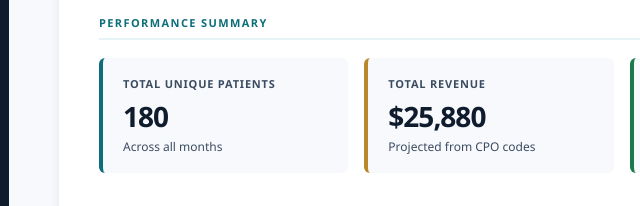
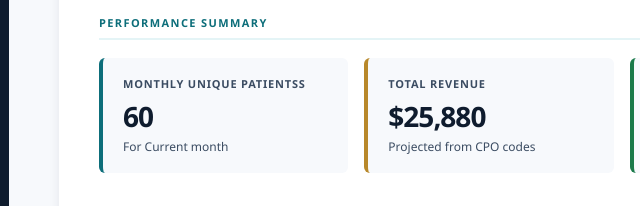
Before and after one commit to Mahimaamishra/CPO_Report_Generator_Updated, a plain HTML site: page index.html in a window 1280 px wide. Shown: the part 190-396 px from the top of the page, 311-951 px from the left. Drawn offline with nearby package versions, Linux system fonts and the light colour scheme.

Commit message:
Fix KPI labels and update total patients calculationUnique patient correction

```diff
--- a/index.html
+++ b/index.html
@@ -311,9 +311,9 @@
       <div class="section-title">Performance Summary</div>
       <div class="kpi-row">
         <div class="kpi-card">
-          <div class="kpi-label">Total Unique Patients</div>
+          <div class="kpi-label">Monthly Unique Patientss</div>
           <div class="kpi-val" id="r-totalPatients">—</div>
-          <div class="kpi-sub">Across all months</div>
+          <div class="kpi-sub">For Current month</div>
         </div>
         <div class="kpi-card gold">
           <div class="kpi-label">Total Revenue</div>
@@ -566,7 +566,7 @@ function render() {
 
 
   // totals
-  const totPatients = months.reduce((s,m)=>s+m.patients,0);
+  const totPatients = months[currentIdx].patients;
   const totRevenue = months.reduce((s,m)=>s+m.revenue,0);
   const totCodes = months.reduce((s,m)=>s+m.c0179+m.c0180+m.c0181,0);
   id('r-totalPatients').textContent = totPatients.toLocaleString();
```
